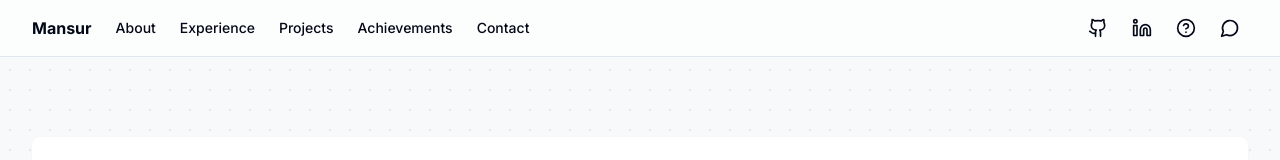
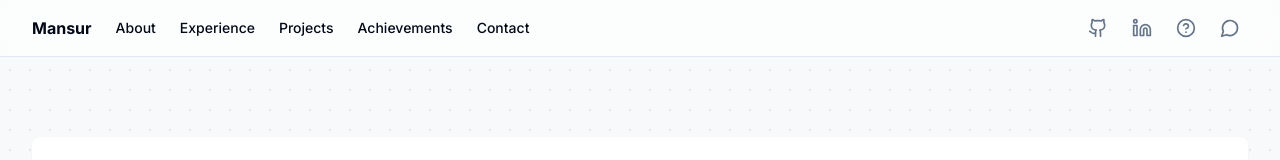
Before and after one commit to nomomon/nomomon.github.io, a Next.js app: page / in a window 1280 px wide. Shown: the top 160 px of the page. Built offline with nearby package versions, Linux system fonts and the light colour scheme.

Commit message:
Refactor social icon rendering for consistency and update contact configuration to allow optional email

```diff
--- a/app/page.tsx
+++ b/app/page.tsx
@@ -8,6 +8,7 @@ import {
   ExternalLink,
   MessageCircle,
   HelpCircle,
+  MapPinned,
 } from "lucide-react";
 import { Button } from "@/components/ui/button";
 import {
@@ -30,17 +31,19 @@ import { nanoid } from "nanoid";
 export default function Home() {
   // Helper function to get the appropriate icon for social platforms
   const getSocialIcon = (platform: string) => {
+    const className = "h-5 w-5 text-muted-foreground";
+
     switch (platform) {
       case "github":
-        return <Github className="h-5 w-5" />;
+        return <Github className={className} />;
       case "linkedin":
-        return <Linkedin className="h-5 w-5" />;
+        return <Linkedin className={className} />;
       case "stackoverflow":
-        return <HelpCircle className="h-5 w-5" />;
+        return <HelpCircle className={className} />;
       case "telegram":
-        return <MessageCircle className="h-5 w-5" />;
+        return <MessageCircle className={className} />;
       default:
-        return <ExternalLink className="h-5 w-5" />;
+        return <ExternalLink className={className} />;
     }
   };
 
@@ -306,13 +309,15 @@ export default function Home() {
                 magic and build AI that actually makes life easier! 🚀
               </p>
               <div className="space-y-2">
+                {config.contact.email && (
                   <div className="flex items-center gap-2">
                     <Mail className="h-5 w-5 text-muted-foreground" />
                     <span>{config.contact.email}</span>
                   </div>
+                )}
                 {config.contact.location && (
                   <div className="flex items-center gap-2">
-                    <span className="h-5 w-5 text-muted-foreground">📍</span>
+                    <MapPinned className="h-5 w-5 text-muted-foreground" />
                     <span>{config.contact.location}</span>
                   </div>
                 )}
@@ -387,10 +392,12 @@ export default function Home() {
                 label={social.platform}
               />
             ))}
+            {config.contact.email && (
               <Link href={`mailto:${config.contact.email}`} className="p-2">
                 <Mail className="h-5 w-5" />
                 <span className="sr-only">Email</span>
               </Link>
+            )}
           </div>
         </div>
       </footer>
--- a/lib/config.ts
+++ b/lib/config.ts
@@ -69,7 +69,7 @@ export type PersonalConfig = {
   education: Education[];
   workExperience: WorkExperience[];
   contact: {
-    email: string;
+    email?: string;
     phone?: string;
     location?: string;
   };
@@ -239,10 +239,7 @@ const config: PersonalConfig = {
       ],
     },
   ],
-  contact: {
-    email: "mansur@nomomon.xyz",
-    location: "Groningen, Netherlands",
-  },
+  contact: {},
   social: [
     {
       platform: "github",
@@ -251,12 +248,12 @@ const config: PersonalConfig = {
     },
     {
       platform: "linkedin",
-      url: "https://linkedin.com/in/mansur-nurmukhambetov",
-      username: "mansur-nurmukhambetov",
+      url: "https://linkedin.com/in/nomomon",
+      username: "nomomon",
     },
     {
       platform: "stackoverflow",
-      url: "https://stackoverflow.com/users/mansur",
+      url: "https://stackoverflow.com/users/15930948/mansur",
       username: "mansur",
     },
     {
```
Lines whose indentation alone changed are shown as unchanged.
